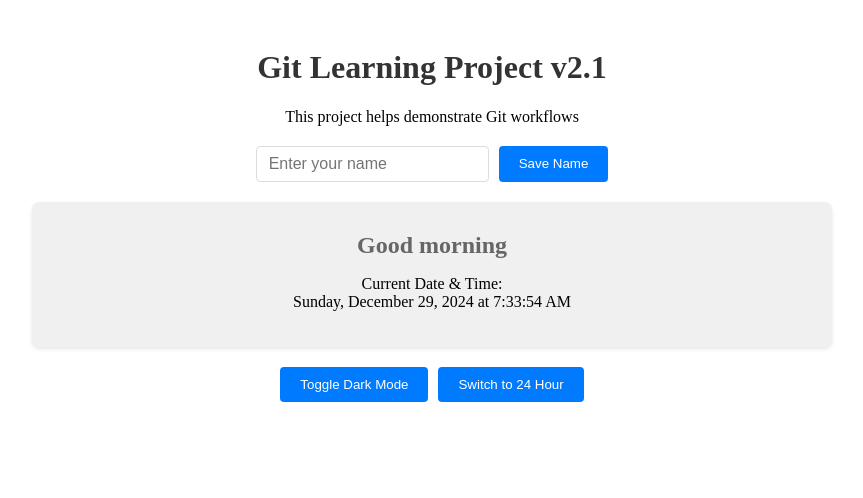
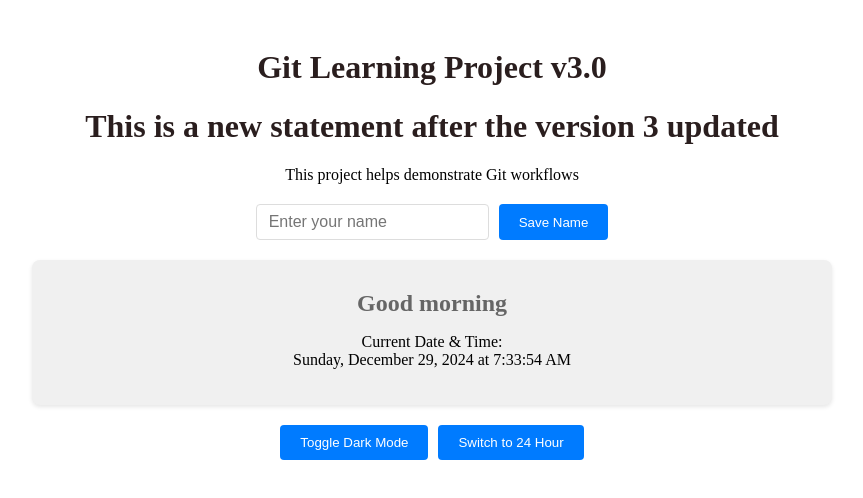
Before and after one commit to dheeraj010/learn-git, a plain HTML site: page index.html in a window 1280 px wide. Shown: the whole page, without its empty margins (208-1071 px from the left). Drawn offline with Linux system fonts and the light colour scheme.

Commit message:
version 3 revised

```diff
--- a/features.js
+++ b/features.js
@@ -1,4 +1,4 @@
-// Features for Git Learning Project - v2.1
+// Features for Git Learning Project - v3.0
 function updateTimeDisplay() {
   const timeDisplay = document.getElementById("timeDisplay");
   const now = new Date();
--- a/index.html
+++ b/index.html
@@ -8,7 +8,8 @@
   </head>
   <body>
     <div class="container">
-      <h1>Git Learning Project v2.1</h1>
+      <h1>Git Learning Project v3.0</h1>
+      <h1>This is a new statement after the version 3 updated</h1>
       <p>This project helps demonstrate Git workflows</p>
 
       <form id="nameForm" onsubmit="handleNameSubmit(event)" class="name-form">
--- a/main.js
+++ b/main.js
@@ -1,5 +1,5 @@
 // Version control demonstration
-console.log("Welcome to Git learning project - v2.1");
+console.log("Welcome to Git learning project - v3.0");
 
 function getCurrentTime() {
   const now = new Date();
--- a/style.css
+++ b/style.css
@@ -7,7 +7,7 @@
 }
 
 h1 {
-  color: #333;
+  color: #2a1e1e;
 }
 
 h2 {
```
